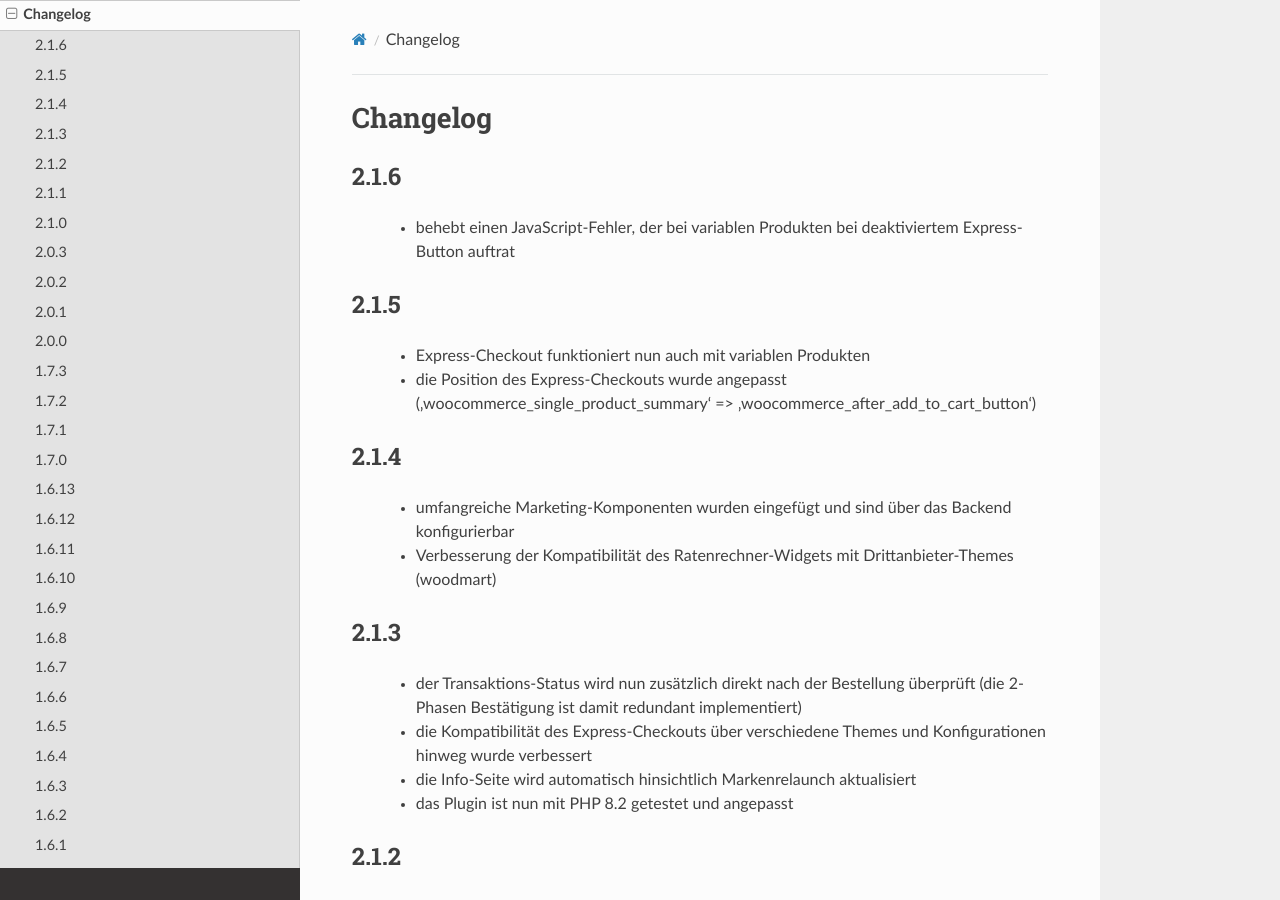
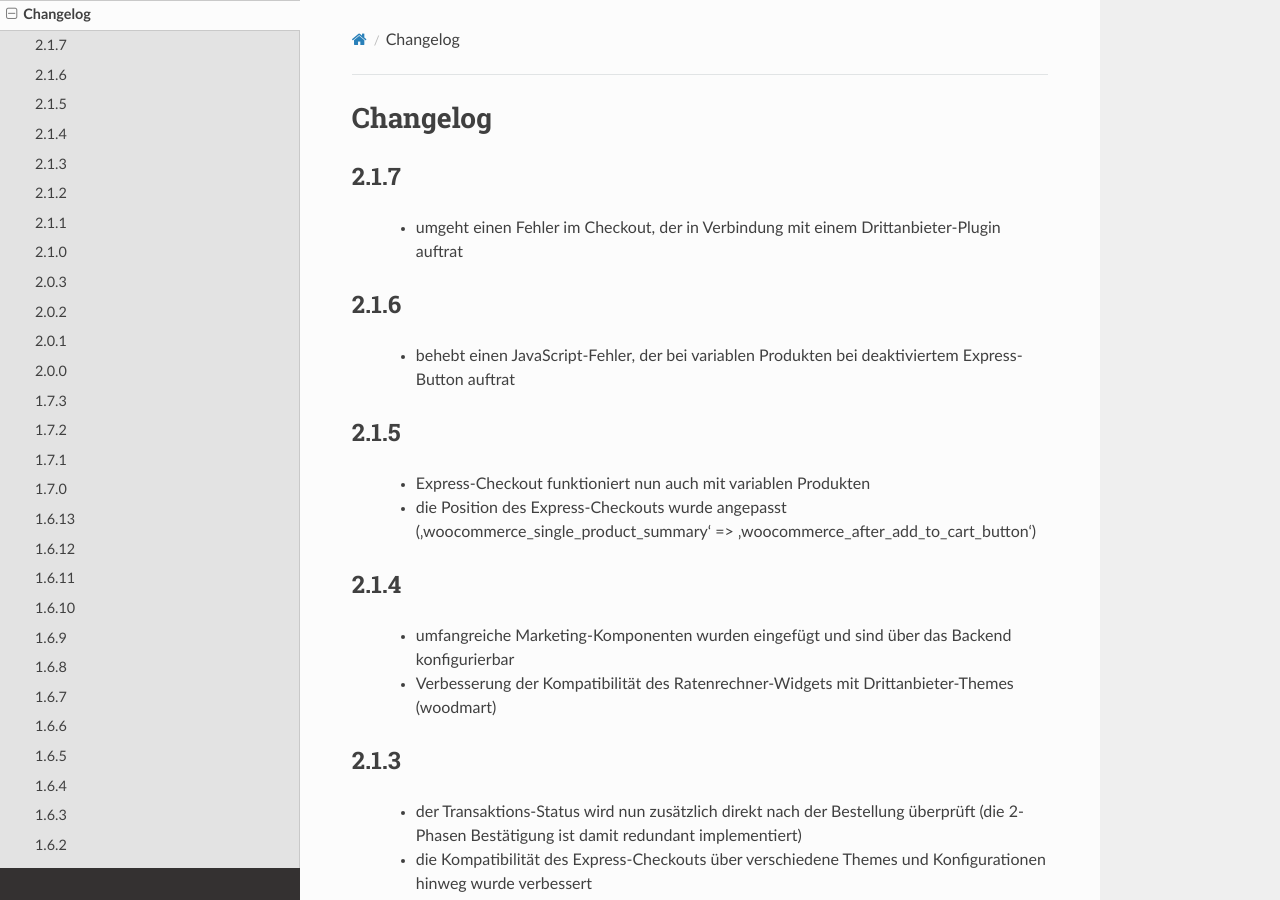
Before and after one commit to teambank/ratenkaufbyeasycredit-plugin-woocommerce, a Sphinx documentation site: the page built from docs/source/changelog.rst, in a window 1280 px wide and 900 px high. Built offline with Sphinx 7.4.7 and the Read the Docs theme 2.0.0, drawn with Linux system fonts in a browser that asks for light colours.

Commit message:
version bump

```diff
--- a/docs/source/changelog.rst
+++ b/docs/source/changelog.rst
@@ -1,5 +1,10 @@
 Changelog
 =========
+
+2.1.7
+-----
+
+- umgeht einen Fehler im Checkout, der in Verbindung mit einem Drittanbieter-Plugin auftrat
 
 2.1.6
 -----
--- a/docs/source/conf.py
+++ b/docs/source/conf.py
@@ -26,7 +26,7 @@ author = u'Teambank AG'
 # The short X.Y version
 version = u''
 # The full version, including alpha/beta/rc tags
-release = u'2.1.6'
+release = u'2.1.7'
 
 # -- General configuration ---------------------------------------------------
 
```
Also changed, not shown: 3 other files.
